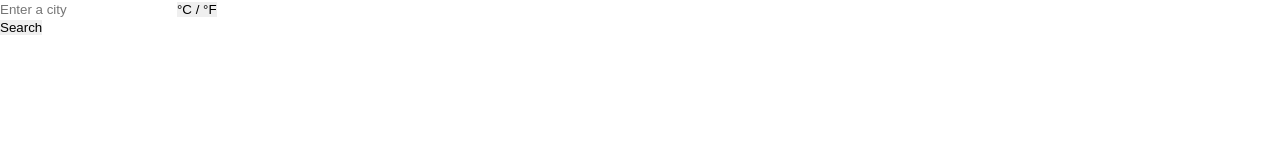
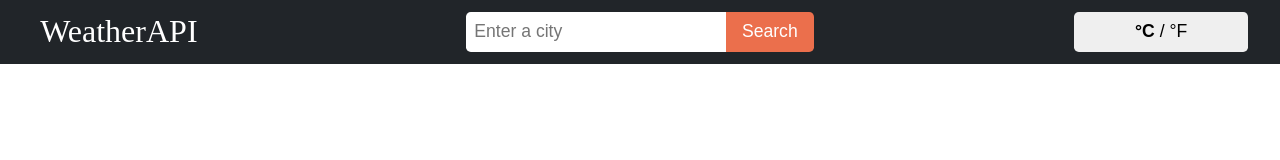
Before and after one commit to Thomas159753/weather-api, a website built with webpack: page dist/index.html in a window 1280 px wide. Built offline with nearby package versions, Linux system fonts and the light colour scheme; no server answers.

Commit message:
style css

```diff
--- a/dist/index.html
+++ b/dist/index.html
@@ -8,17 +8,18 @@
     <script src="main.js" defer></script>
 </head>
 <body>
-    <header>
-        <form class="searchbar">
-            <div class="input-group">
-                <input class="search-input" type="search" placeholder="Enter a city" required>
+    <header class="pc-01">
+        <div class="logo w20">WeatherAPI</div>
+        <form class="searchbar w100">
+            <div class="input-group w100">
+                <input class="search-input w100" type="search" placeholder="Enter a city" required>
                 <div class="input-group-button">
                     <button class="btn btn-orange text-white">Search</button>
                 </div>
             </div>
         </form>
-        <div class="input-group-temperature">
-            <button type="button" class="btn btn-white">
+        <div class="input-group w20">
+            <button type="button" class="btn btn-white w100">
                 <span class="bolder">°C</span>
                 /
                 <span class="normal">°F</span>
--- a/dist/style.css
+++ b/dist/style.css
@@ -8,18 +8,88 @@
 :root{
     --orange: #eb6f4c;
     --white: #fff;
+    --grey-dark: #212529;
 
 }
 
 body {
     display: grid;
-    grid-template-rows: 0.8fr 10fr 0.4fr;
-    min-height: 100vh;
+    grid-template-rows: 0.9fr 10fr 0.4fr;
+    height: 100vh;
 }
 
-/* header */
 
+.w100{
+    width: 100%;
+}
+.w20{
+    width: 20%;
+}
+.pc-01 {
+    padding: 0rem 2rem 0rem 2rem;
+}
+.btn-orange{
+    background-color: var(--orange);
+}
+.text-white{
+    color: var(--white);
+}
+.bolder{
+    font-weight: bolder;
+}
+
+form{
+    display: flex;
+    justify-content: center;
+}
 header{
+    background-color: var(--grey-dark);
     display: flex;
+    align-items: center;
+    justify-content: space-between;
+}
 
+/* searchbar */
+
+.input-group{
+    display: flex;
+    align-items: center;
+    max-width: 40%;
+    height: 2.5rem;
+    border-radius: 0.3rem;
+    font-size: 1.1rem;
 }
+.search-input{
+    display: flex;
+    height: 100%;
+    border: none;
+    outline: none;
+    border-top-left-radius: inherit;
+    border-bottom-left-radius: inherit;
+    padding: 0.5rem;
+    font-size: inherit;
+}
+.input-group-button{
+    border-top-right-radius: inherit;
+    border-bottom-right-radius: inherit;
+    height: 100%;
+}
+.btn{
+    height: 100%;
+    border-top-right-radius: inherit;
+    border-bottom-right-radius: inherit;
+    border-top-left-radius: inherit;
+    border-bottom-left-radius: inherit;
+    padding: 0rem 1rem 0rem 1rem;
+    font-size: inherit;
+    cursor: pointer;
+}
+
+
+/* logo */
+
+.logo{
+    text-align: center;
+    color: var(--white);
+    font-size: 2rem;
+}
```
